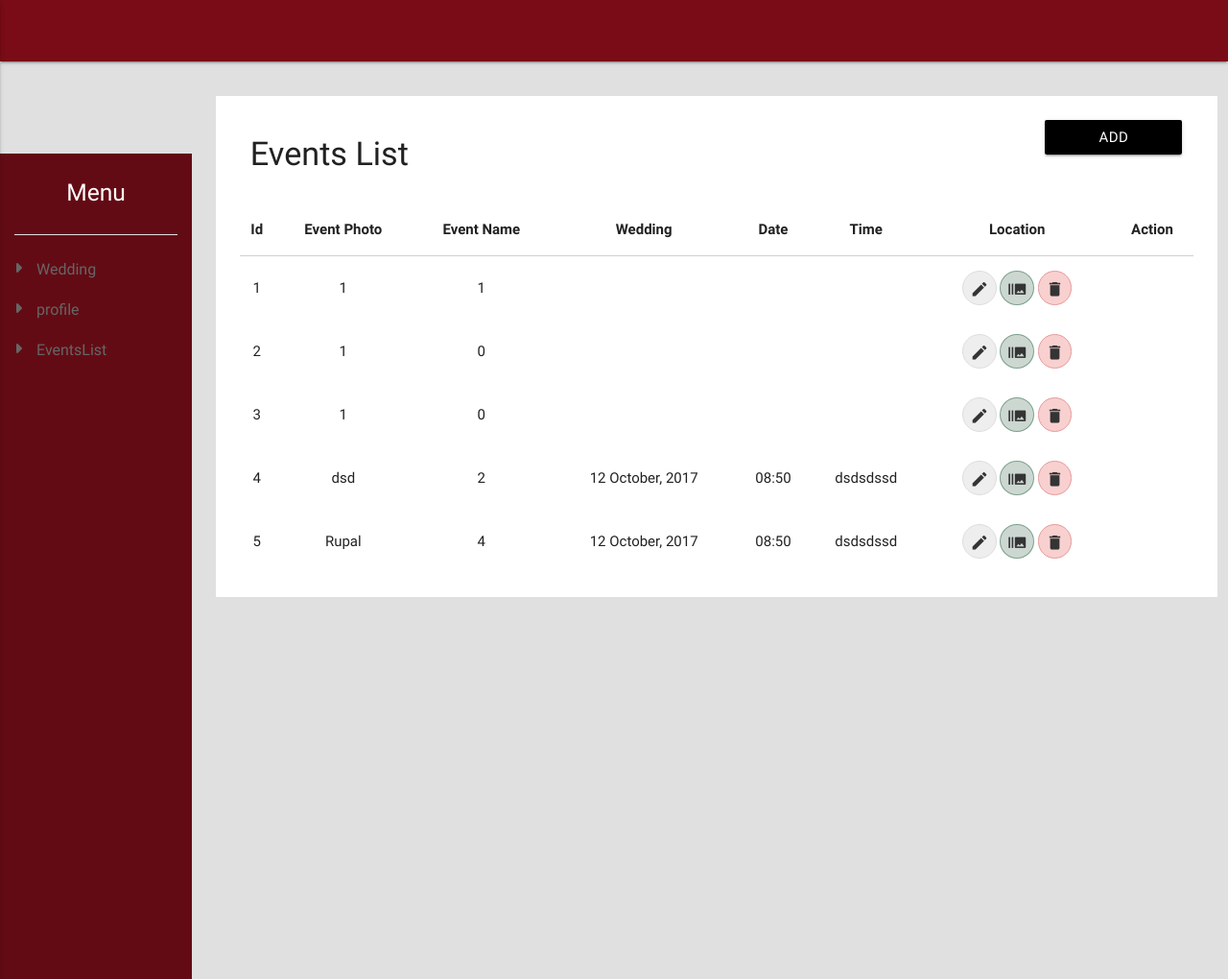
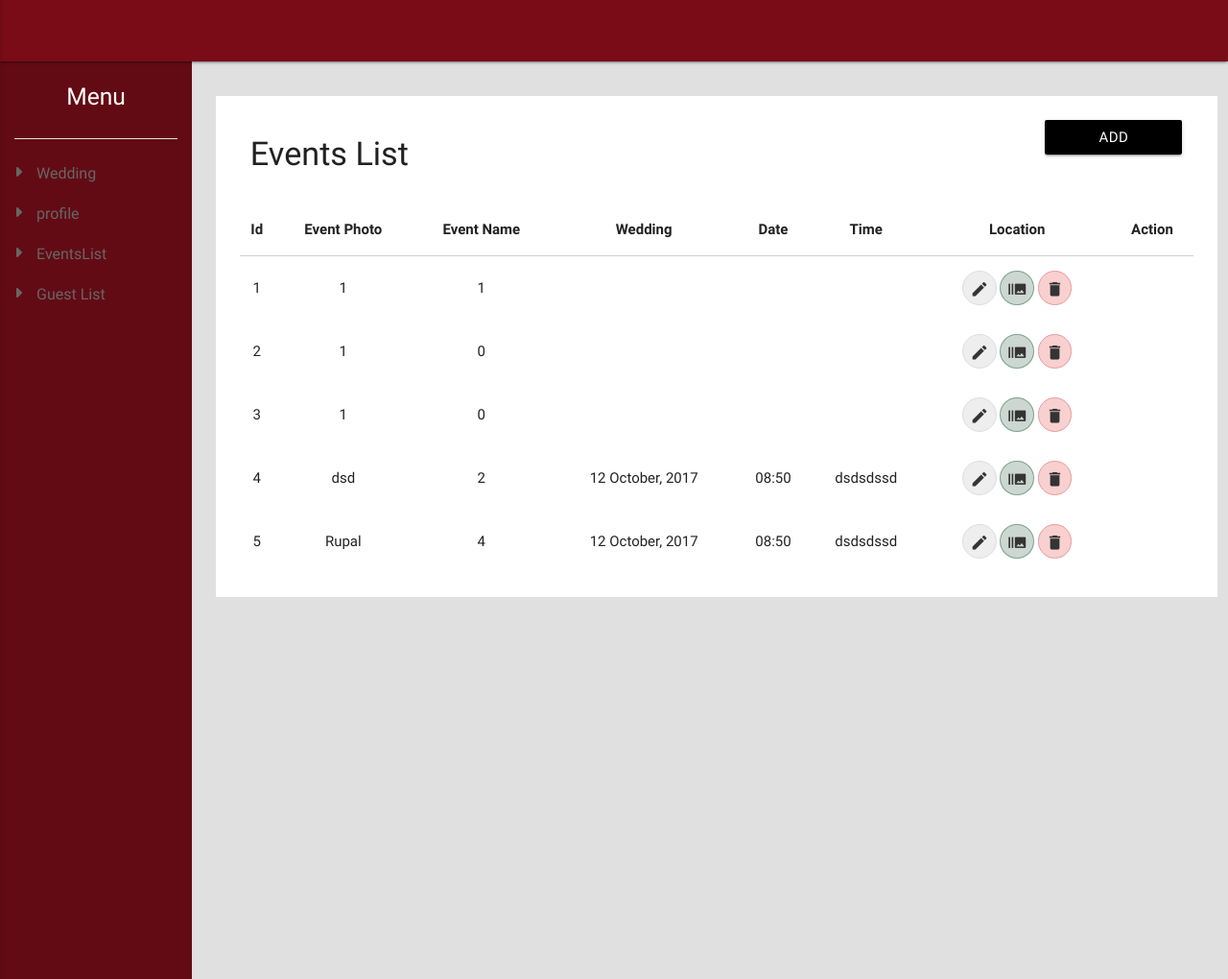
Before and after one commit to AnkitaPatel994/momentweddingWeb, a CodeIgniter app: page /moment-wedding/admin/EventsList in a window 1280 px wide. Shown: the whole page at 96% size. Run offline with CodeIgniter, Linux system fonts and the light colour scheme; data comes from the database, SQL or seed files in the repository; some libraries are stand-ins or nearby versions.

Commit message:
Sidebar all

```diff
--- a/application/views/admin-profile.php
+++ b/application/views/admin-profile.php
@@ -11,6 +11,7 @@
       		<a href="<?php echo base_url(); ?>admin/Wedding"><li>Wedding</li></a>
       		<a href="<?php echo base_url(); ?>admin/profile"><li>profile</li></a>
       		<a href="<?php echo base_url(); ?>admin/EventsList"><li>EventsList</li></a>
+      		<a href="<?php echo base_url(); ?>admin/guest_list"><li>Guest List</li></a>
       	</ul>
       </div>
     </div>
--- a/application/views/eventsList.php
+++ b/application/views/eventsList.php
@@ -11,6 +11,7 @@
       		<a href="<?php echo base_url(); ?>admin/Wedding"><li>Wedding</li></a>
       		<a href="<?php echo base_url(); ?>admin/profile"><li>profile</li></a>
       		<a href="<?php echo base_url(); ?>admin/EventsList"><li>EventsList</li></a>
+          <a href="<?php echo base_url(); ?>admin/guest_list"><li>Guest List</li></a>
       	</ul>
       </div>
     </div>
--- a/application/views/weddingDashboard.php
+++ b/application/views/weddingDashboard.php
@@ -10,6 +10,7 @@
           <a href="<?php echo base_url(); ?>admin/Wedding"><li>Wedding</li></a>
           <a href="<?php echo base_url(); ?>admin/profile"><li>profile</li></a>
           <a href="<?php echo base_url(); ?>admin/EventsList"><li>EventsList</li></a>
+          <a href="<?php echo base_url(); ?>admin/guest_list"><li>Guest List</li></a>
         </ul>
       </div>
     </div>
--- a/html/css/eventsList.css
+++ b/html/css/eventsList.css
@@ -1,7 +1,9 @@
 /*Events List*/
 
 /* admin profile css */
-
+.sidebar-area{
+    top: 0;
+}
 
 .profile-area{
 	/*width: 90%;*/
```
